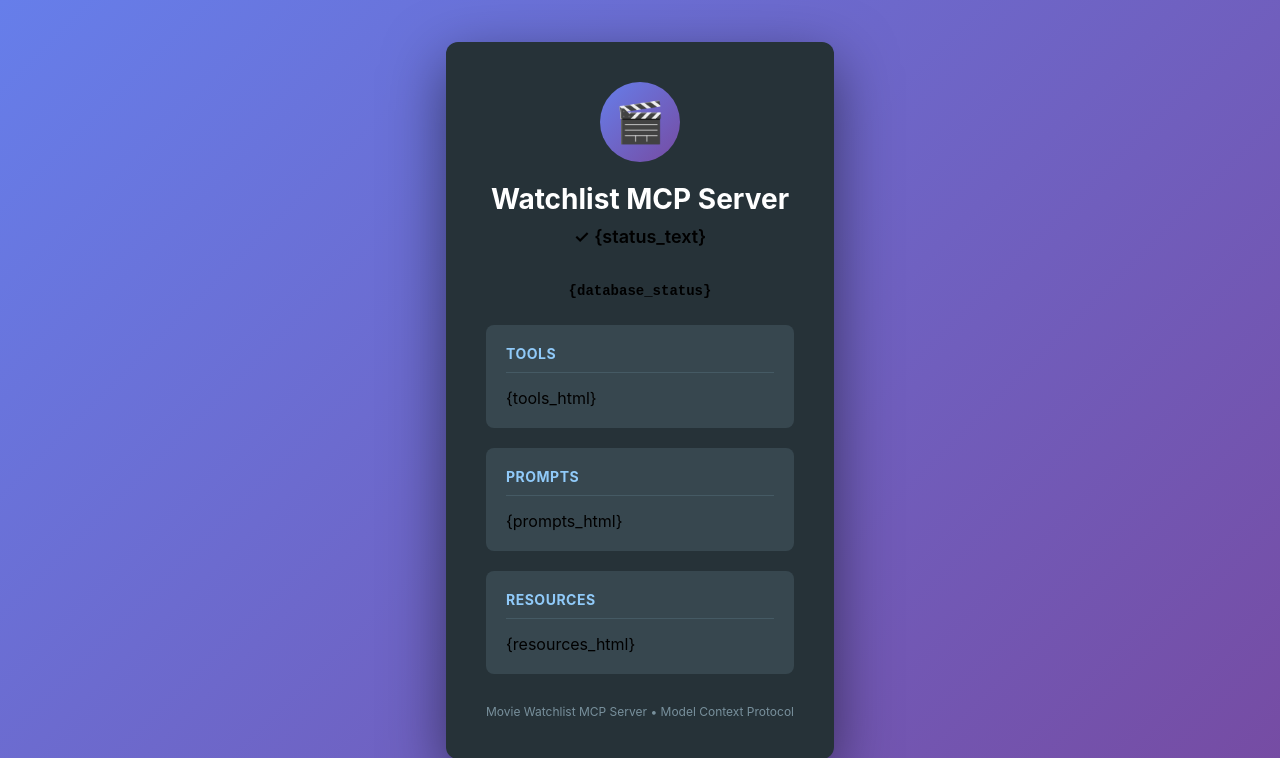
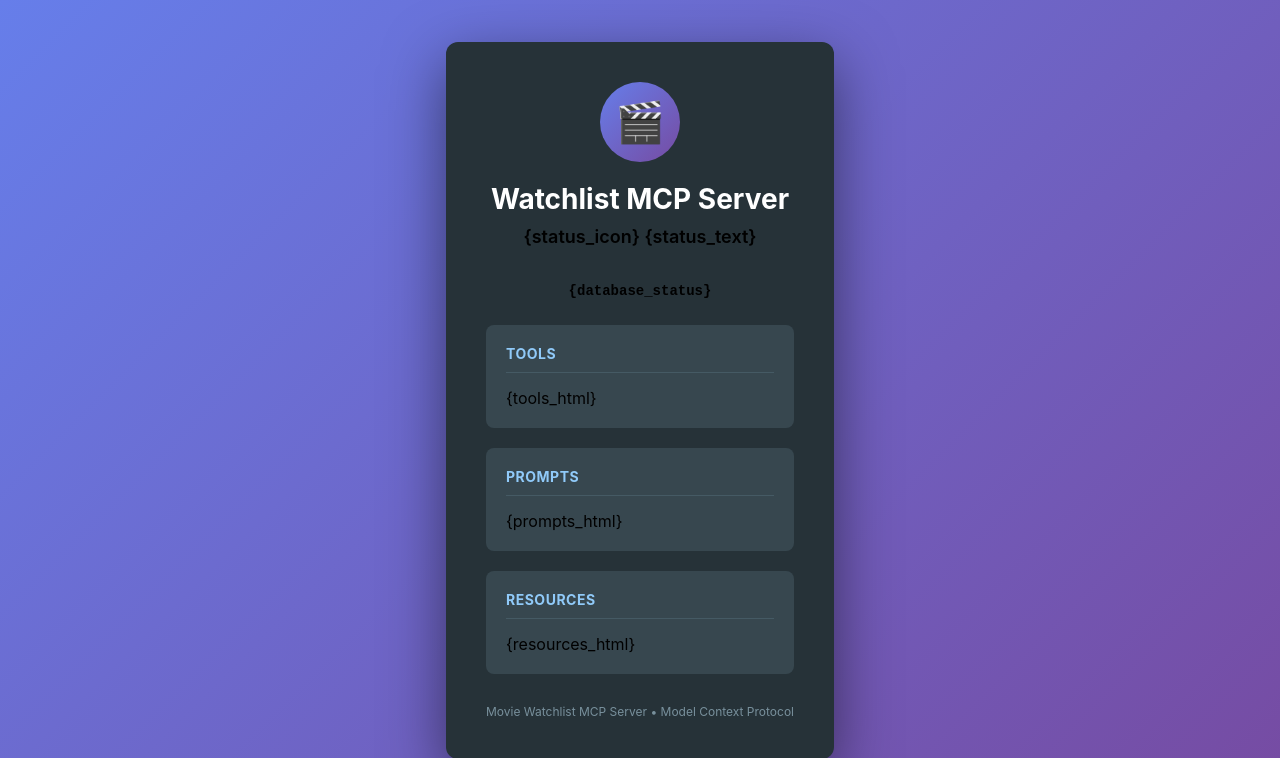
Before and after one commit to RohanAlmighty/Python-FastMCP-WatchList, a Python web app: template mcp_server_watchlist/templates/health.html in a window 1280 px wide. Shown: the top 758 px of the page. Run offline with Jinja, Linux system fonts and the light colour scheme; the template is opened without the code that fills it, so the values that code supplies are empty.

Commit message:
feat(watchlist-mcp-server): add status icon to health check HTML template

```diff
--- a/mcp_server_watchlist/templates.py
+++ b/mcp_server_watchlist/templates.py
@@ -22,6 +22,7 @@ def get_health_html(data):
     database_status = data.get("database", "Disconnected")
     database_connected = bool(data.get("database_connected", False))
     status_class = "status-healthy" if status.lower() == "healthy" else "status-degraded"
+    status_icon = "✓" if status.lower() == "healthy" else "!"
     database_status_class = "db-connected" if database_connected else "db-disconnected"
 
     # Render data into template
@@ -31,6 +32,7 @@ def get_health_html(data):
 
     return (
         html_template
+        .replace("{status_icon}", status_icon)
         .replace("{status_text}", status)
         .replace("{status_class}", status_class)
         .replace("{database_status}", database_status)
--- a/mcp_server_watchlist/templates/health.html
+++ b/mcp_server_watchlist/templates/health.html
@@ -151,7 +151,7 @@
     <div class="container">
         <div class="status">🎬</div>
         <h1>Watchlist MCP Server</h1>
-        <div class="status-text {status_class}">✓ {status_text}</div>
+        <div class="status-text {status_class}">{status_icon} {status_text}</div>
 
         <div class="db-status {database_status_class}" style="display:block;margin:16px auto 0 auto;text-align:center;">{database_status}</div>
 
```
